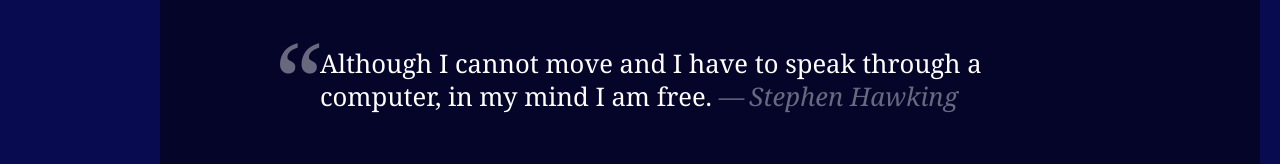
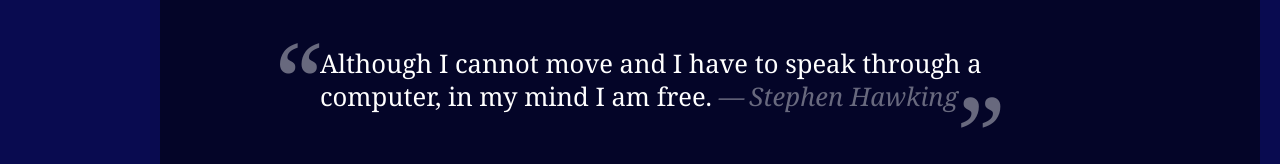
Before and after one commit to WebDevTuts/css_shorts_06_you_can_quote_me, a plain HTML site: page index.html in a window 1280 px wide. Shown: the part 182-346 px from the top of the page. Drawn offline with Linux system fonts and the light colour scheme; a web font is replaced by a local one.

Commit message:
Add after pseudo code for right double quote

```diff
--- a/style.css
+++ b/style.css
@@ -52,6 +52,14 @@ blockquote::before {
   color: rgba(255,255,255,.4);
 }
 
+blockquote::after {
+  content: '\201d';
+  font-size: 4.2em;
+  position: absolute;
+  bottom: -36px;
+  color: rgba(255,255,255,.4);
+}
+
 blockquote cite {
 	color: rgba(255,255,255,.4);
 }
```
